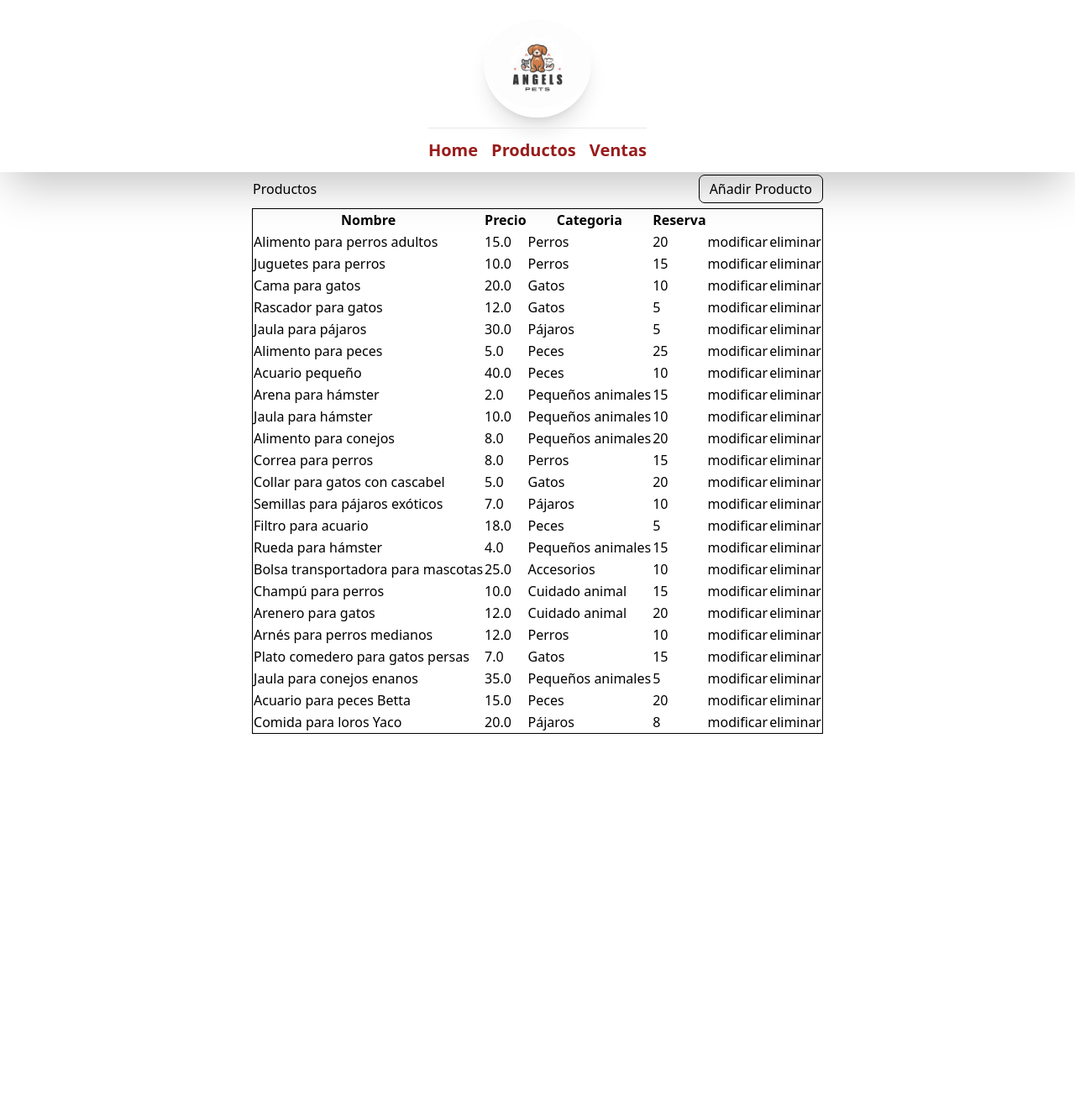
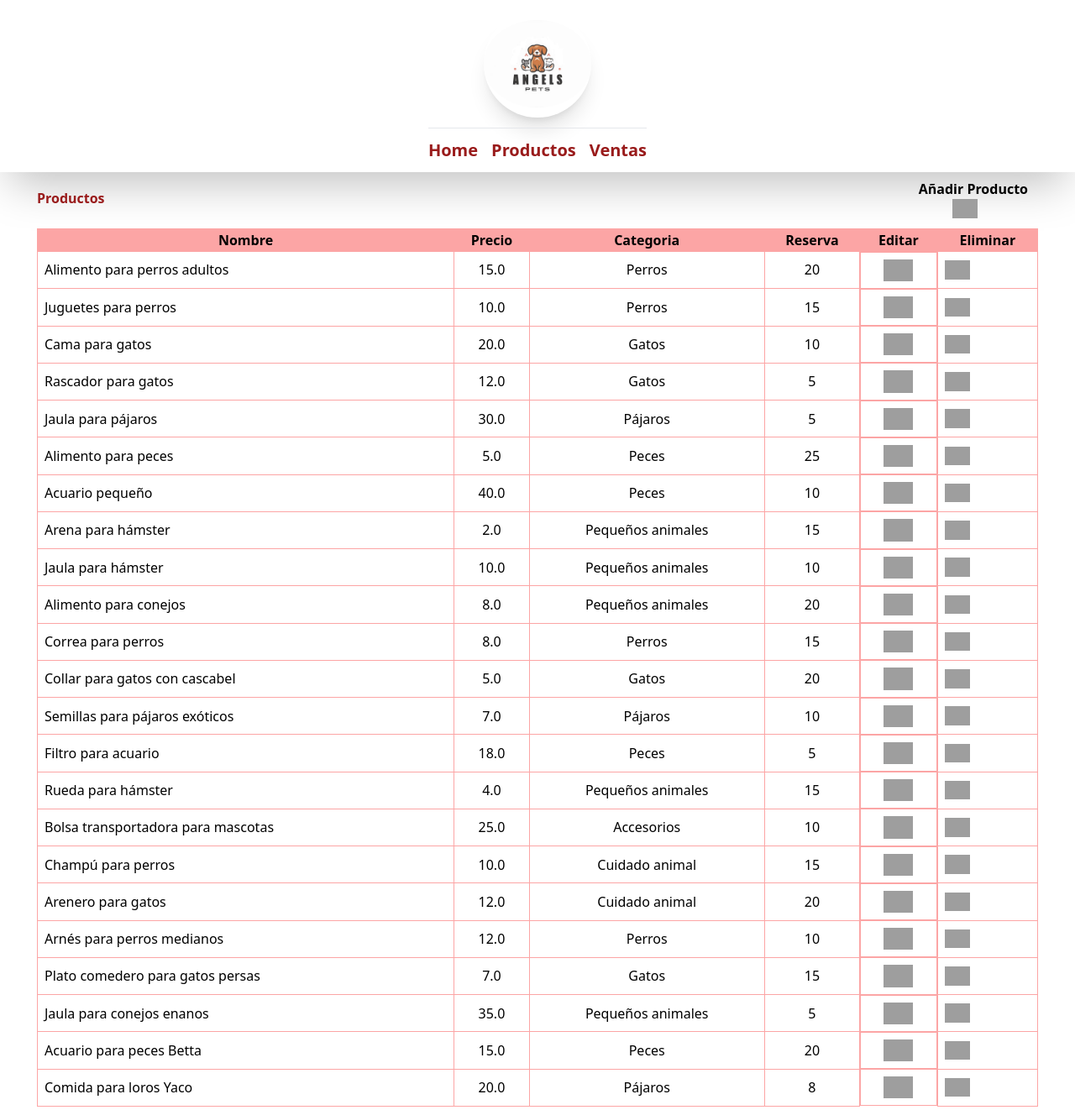
Before and after one commit to henryglez02/pets_shop, a Django app: page /petshop/tabla in a window 1280 px wide. Shown: the whole page at 84% size. Before the commit the page ends 874 px from the top, so only its background shows below. Run offline with Django 5.2, Linux system fonts and the light colour scheme; data comes from the database, SQL or seed files in the repository; some libraries are stand-ins or nearby versions; grey boxes are pictures that could not be loaded.

Commit message:
spacing of tables

```diff
--- a/internal_shop_app/templates/mostrar_tabla.html
+++ b/internal_shop_app/templates/mostrar_tabla.html
@@ -1,34 +1,42 @@
 {% extends "home.html" %} {% block main-section %}
-<div class="flex flex-col gap-2">
+{% load static %}
+<div class="flex flex-col gap-2 w-full mx-10">
   <div class="flex justify-between items-center">
-    <h3>Productos</h3>
+    <h1 class="text-red-800 font-bold">Productos</h1>
     <a href="{% url 'agregar producto' %}">
-      <p class="px-3 py-1 outline outline-1 rounded-md">Añadir Producto</p></a
-    >
+      <p class="px-3 py-1  rounded-md font-bold">Añadir Producto<img class="mx-10" width="30" height="30"
+          src="https://img.icons8.com/ios/50/add--v1.png" alt="Agregar producto" /></p>
+    </a>
+
   </div>
 
-  <table class="table-auto outline outline-1">
+  <table class="border-red-700 table-fixed h-auto">
     <thead>
-      <tr>
-        <th>Nombre</th>
-        <th>Precio</th>
-        <th>Categoria</th>
-        <th>Reserva</th>
+      <tr class="bg-red-300 text-black">
+        <th class="border border-red-300">Nombre</th>
+        <th class="border border-red-300">Precio</th>
+        <th class="border border-red-300">Categoria</th>
+        <th class="border border-red-300">Reserva</th>
+        <th class="border border-red-300">Editar</th>
+        <th class="border border-red-300">Eliminar</th>
       </tr>
     </thead>
     <tbody>
       {% for prod in productos %}
 
       <tr>
-        <td>{{prod.nombre}}</td>
-        <td>{{prod.precio}}</td>
-        <td>{{prod.categoria}}</td>
-        <td>{{prod.reserva}}</td>
-        <td>
-          <a href="{% url 'editar' prod.id  %}"><p>modificar</p></a>
+        <td class="border border-red-300 p-2">{{prod.nombre}}</td>
+        <td class="border border-red-300 text-center p-2">{{prod.precio}}</td>
+        <td class="border border-red-300 text-center p-2">{{prod.categoria}}</td>
+        <td class="border border-red-300 text-center p-2">{{prod.reserva}}</td>
+        <td class="border border-red-300 p-2 flex items-center justify-center">
+          <a href="{% url 'editar' prod.id  %}"><img width="35" height="35"
+              src="https://img.icons8.com/external-xnimrodx-lineal-xnimrodx/64/external-manage-export-and-delivery-xnimrodx-lineal-xnimrodx.png"
+              alt="Editar producto" /></a>
         </td>
-        <td>
-          <a href="{% url 'eliminar' prod.id  %}"><p>eliminar</p></a>
+        <td class="border border-red-300 p-2 ">
+          <a href="{% url 'eliminar' prod.id  %}"><img width="30" height="30"
+              src="https://img.icons8.com/ios/50/waste.png" alt="Eliminar Producto" /></a>
         </td>
       </tr>
 
```
